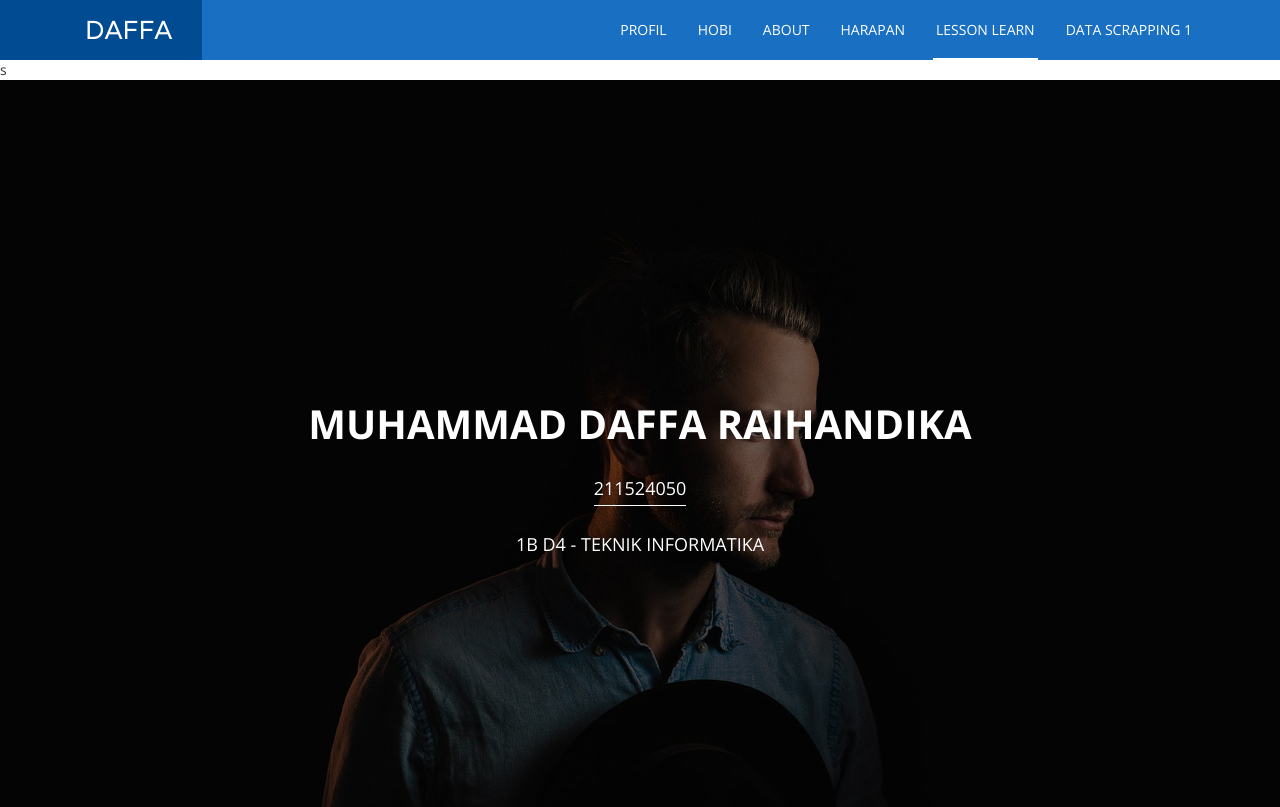
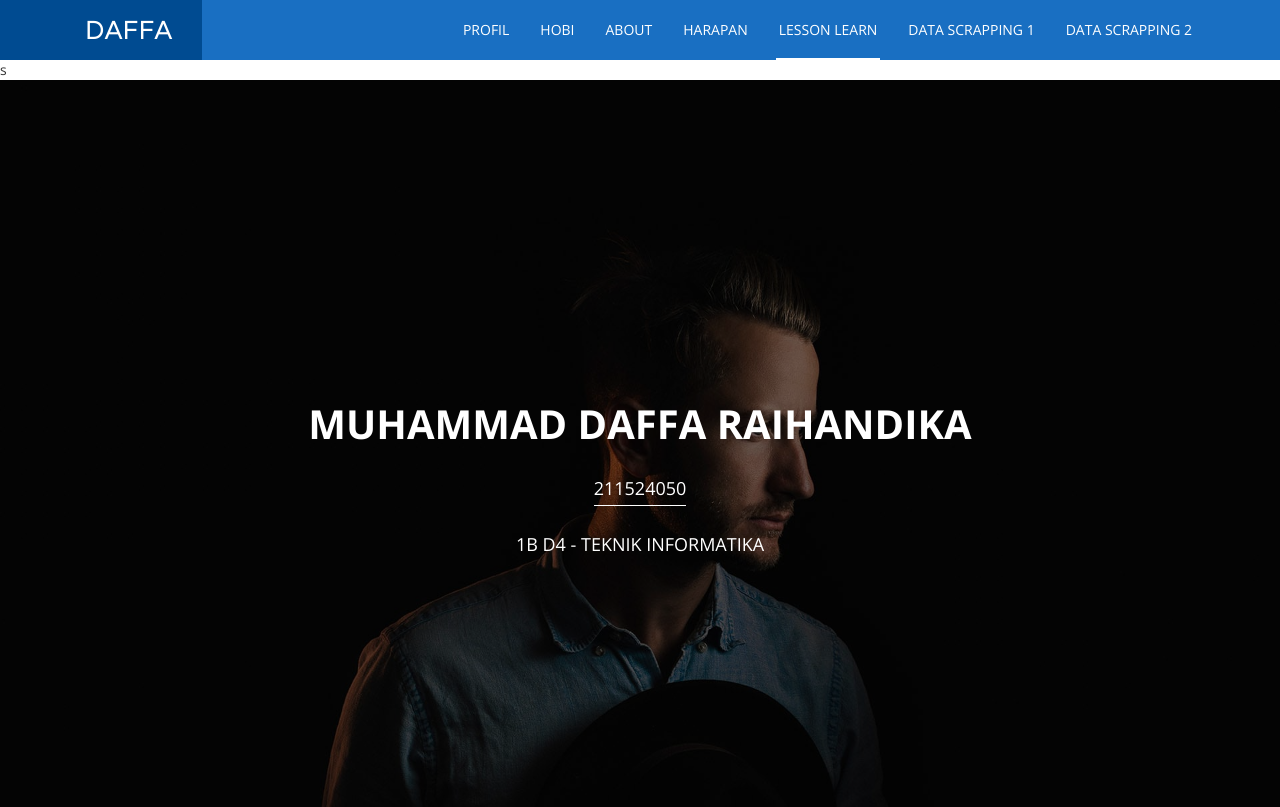
Before and after one commit to daffaraihandika/daffaraihandika.github.io, a plain HTML site: page index.html in a window 1280 px wide. Shown: the top 807 px of the page. Drawn offline with nearby package versions, Linux system fonts and the light colour scheme.

Commit message:
Update index.html

```diff
--- a/index.html
+++ b/index.html
@@ -81,6 +81,7 @@
                         <li class="page-scroll"><a href="#services">Harapan</a></li>
                         <li class="page-scroll"><a href="#lesson">Lesson Learn</a></li>
                         <li class="page-scroll"><a href="headline.html">Data Scrapping 1</a></li>
+			<li class="page-scroll"><a href="selenium.html">Data Scrapping 2</a></li>
                     </ul><!-- /.navbar-nav -->
 
                 </div><!-- /.navbar-collapse -->
```
